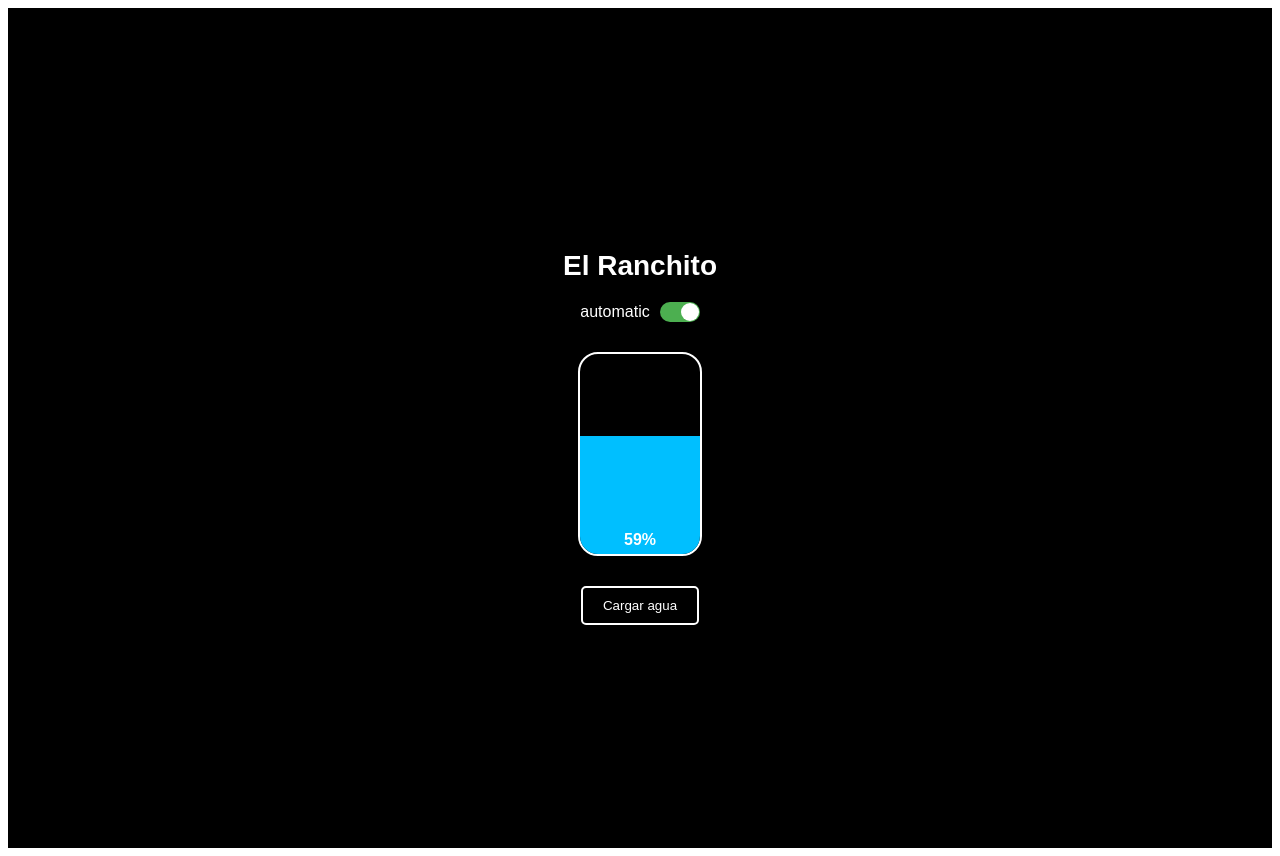
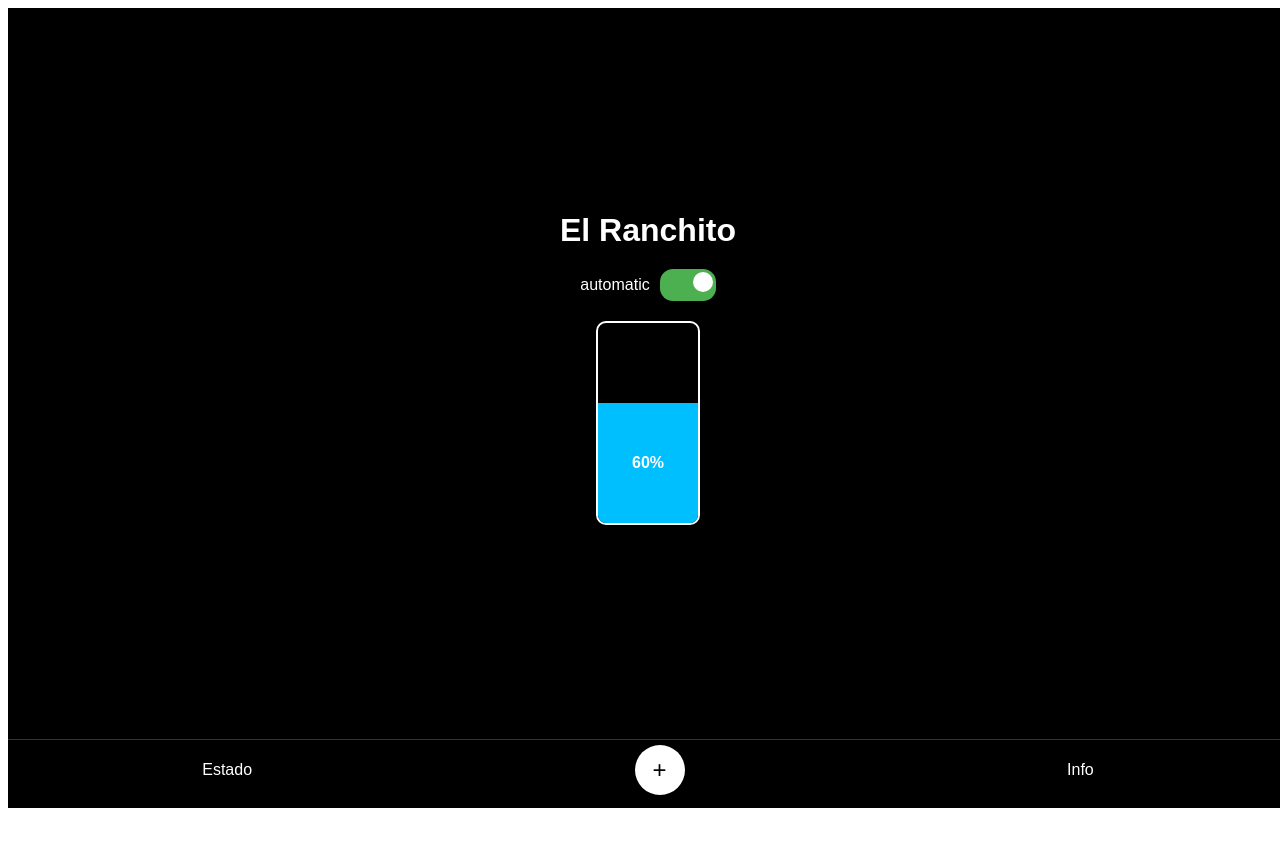
Before and after one commit to manuachinelli/el-ranchito, a Next.js app: page / in a window 1280 px wide. After the commit the page ends 816 px from the top, so only its background shows below. Built offline with nearby package versions, Linux system fonts and the light colour scheme; no server answers.

Commit message:
Update index.js

```diff
--- a/pages/index.js
+++ b/pages/index.js
@@ -1,74 +1,47 @@
-import { useState, useEffect } from 'react';
+import React, { useState } from 'react';
 
 export default function Home() {
   const [automatic, setAutomatic] = useState(true);
-  const [waterLevel, setWaterLevel] = useState(60); // valor inicial simulado
+  const [percent, setPercent] = useState(60);
+  const [isLoading, setIsLoading] = useState(false);
 
-  // Leer estado guardado en el navegador
-  useEffect(() => {
-    const savedAuto = localStorage.getItem('automatic');
-    if (savedAuto !== null) {
-      setAutomatic(savedAuto === 'true');
-    }
-  }, []);
-
-  // Guardar estado cuando cambia
-  useEffect(() => {
-    localStorage.setItem('automatic', automatic);
-  }, [automatic]);
-
-  // Simula actualización de porcentaje desde sensor
-  useEffect(() => {
-    const interval = setInterval(() => {
-      fetch('/api/sensor') // podés reemplazar por una URL real de n8n
-        .then(res => res.json())
-        .then(data => {
-          if (data?.percent) setWaterLevel(data.percent);
-        })
-        .catch(() => {
-          // simula agua bajando si falla
-          setWaterLevel(w => Math.max(w - 1, 0));
-        });
-    }, 5000);
-    return () => clearInterval(interval);
-  }, []);
-
-  const toggleAutomatic = () => {
-    setAutomatic(!automatic);
+  const handleToggleAutomatic = () => {
+    const newValue = !automatic;
+    setAutomatic(newValue);
     fetch('https://tu-n8n.com/webhook/automatico', {
       method: 'POST',
-      headers: { 'Content-Type': 'application/json' },
-      body: JSON.stringify({ automatic: !automatic }),
+      body: JSON.stringify({ automatico: newValue }),
+      headers: { 'Content-Type': 'application/json' }
     });
   };
 
-  const cargarAgua = () => {
+  const handleCargarAgua = () => {
+    setIsLoading(true);
     fetch('https://tu-n8n.com/webhook/cargar-agua', {
       method: 'POST'
+    }).then(() => {
+      setTimeout(() => {
+        setIsLoading(false);
+        setPercent(90); // simulamos que llegó al 90%
+      }, 5000);
     });
   };
-
-  const tankColor = waterLevel < 20 ? '#FF4C4C' : '#00BFFF';
 
   return (
     <div style={styles.container}>
       <h1 style={styles.title}>El Ranchito</h1>
 
-      <div style={styles.toggleRow}>
-        <span style={styles.label}>automatic</span>
+      <div style={styles.switchContainer}>
+        <span style={styles.switchLabel}>automatic</span>
         <div
+          onClick={handleToggleAutomatic}
           style={{
             ...styles.toggle,
-            backgroundColor: automatic ? '#4CAF50' : '#444',
+            backgroundColor: automatic ? '#4CAF50' : '#555',
+            justifyContent: automatic ? 'flex-end' : 'flex-start'
           }}
-          onClick={toggleAutomatic}
         >
-          <div
-            style={{
-              ...styles.toggleDot,
-              transform: automatic ? 'translateX(20px)' : 'translateX(0px)',
-            }}
-          />
+          <div style={styles.toggleHandle}></div>
         </div>
       </div>
 
@@ -76,17 +49,22 @@ export default function Home() {
         <div
           style={{
             ...styles.water,
-            height: `${waterLevel}%`,
-            backgroundColor: tankColor,
+            height: `${percent}%`,
+            backgroundColor: percent < 20 ? '#ff4d4d' : '#00bfff'
           }}
         >
-          <span style={styles.waterText}>{waterLevel}%</span>
+          <span style={styles.percentage}>{percent}%</span>
         </div>
       </div>
 
-      <button style={styles.button} onClick={cargarAgua}>
-        Cargar agua
-      </button>
+      {/* Bottom bar */}
+      <div style={styles.bottomBar}>
+        <button style={styles.sideButton}>Estado</button>
+        <button style={styles.centralButton} onClick={handleCargarAgua}>
+          {isLoading ? <div style={styles.loader}></div> : '+'}
+        </button>
+        <button style={styles.sideButton}>Info</button>
+      </div>
     </div>
   );
 }
@@ -96,7 +74,10 @@ const styles = {
     backgroundColor: '#000',
     color: '#fff',
     minHeight: '100vh',
-    padding: 20,
+    width: '100vw',
+    overflow: 'hidden',
+    padding: 0,
+    margin: 0,
     display: 'flex',
     flexDirection: 'column',
     alignItems: 'center',
@@ -104,66 +85,91 @@ const styles = {
     fontFamily: 'Arial, sans-serif',
   },
   title: {
-    fontSize: 28,
-    fontWeight: 'bold',
     marginBottom: 20,
   },
-  toggleRow: {
+  switchContainer: {
     display: 'flex',
     alignItems: 'center',
-    marginBottom: 30,
+    marginBottom: 20,
     gap: 10,
   },
-  label: {
+  switchLabel: {
     fontSize: 16,
   },
   toggle: {
-    width: 40,
-    height: 20,
-    borderRadius: 20,
-    backgroundColor: '#444',
+    width: 50,
+    height: 26,
+    borderRadius: 13,
+    padding: 3,
+    display: 'flex',
     cursor: 'pointer',
-    position: 'relative',
     transition: 'background-color 0.3s',
   },
-  toggleDot: {
-    width: 18,
-    height: 18,
+  toggleHandle: {
+    width: 20,
+    height: 20,
+    backgroundColor: '#fff',
     borderRadius: '50%',
-    backgroundColor: '#fff',
-    position: 'absolute',
-    top: 1,
-    left: 1,
-    transition: 'transform 0.3s',
+    transition: 'all 0.3s',
   },
   tank: {
-    width: 120,
+    width: 100,
     height: 200,
     border: '2px solid white',
-    borderRadius: 20,
+    borderRadius: 10,
     overflow: 'hidden',
     position: 'relative',
-    marginBottom: 30,
+    marginBottom: 100,
   },
   water: {
+    width: '100%',
     position: 'absolute',
     bottom: 0,
-    width: '100%',
     display: 'flex',
     justifyContent: 'center',
-    alignItems: 'flex-end',
-    transition: 'height 0.5s',
+    alignItems: 'center',
   },
-  waterText: {
-    paddingBottom: 5,
+  percentage: {
+    color: '#fff',
     fontWeight: 'bold',
   },
-  button: {
+  bottomBar: {
+    position: 'fixed',
+    bottom: 0,
+    width: '100%',
+    height: 60,
+    backgroundColor: '#000',
+    display: 'flex',
+    justifyContent: 'space-around',
+    alignItems: 'center',
+    borderTop: '1px solid #333',
+  },
+  sideButton: {
     backgroundColor: 'transparent',
-    border: '2px solid white',
-    color: 'white',
-    padding: '10px 20px',
-    borderRadius: 5,
+    border: 'none',
+    color: '#fff',
+    fontSize: 16,
     cursor: 'pointer',
   },
+  centralButton: {
+    backgroundColor: '#fff',
+    border: 'none',
+    color: '#000',
+    width: 50,
+    height: 50,
+    borderRadius: 25,
+    fontSize: 24,
+    display: 'flex',
+    alignItems: 'center',
+    justifyContent: 'center',
+    cursor: 'pointer',
+  },
+  loader: {
+    border: '3px solid #f3f3f3',
+    borderTop: '3px solid #3498db',
+    borderRadius: '50%',
+    width: 20,
+    height: 20,
+    animation: 'spin 1s linear infinite',
+  },
 };
```
